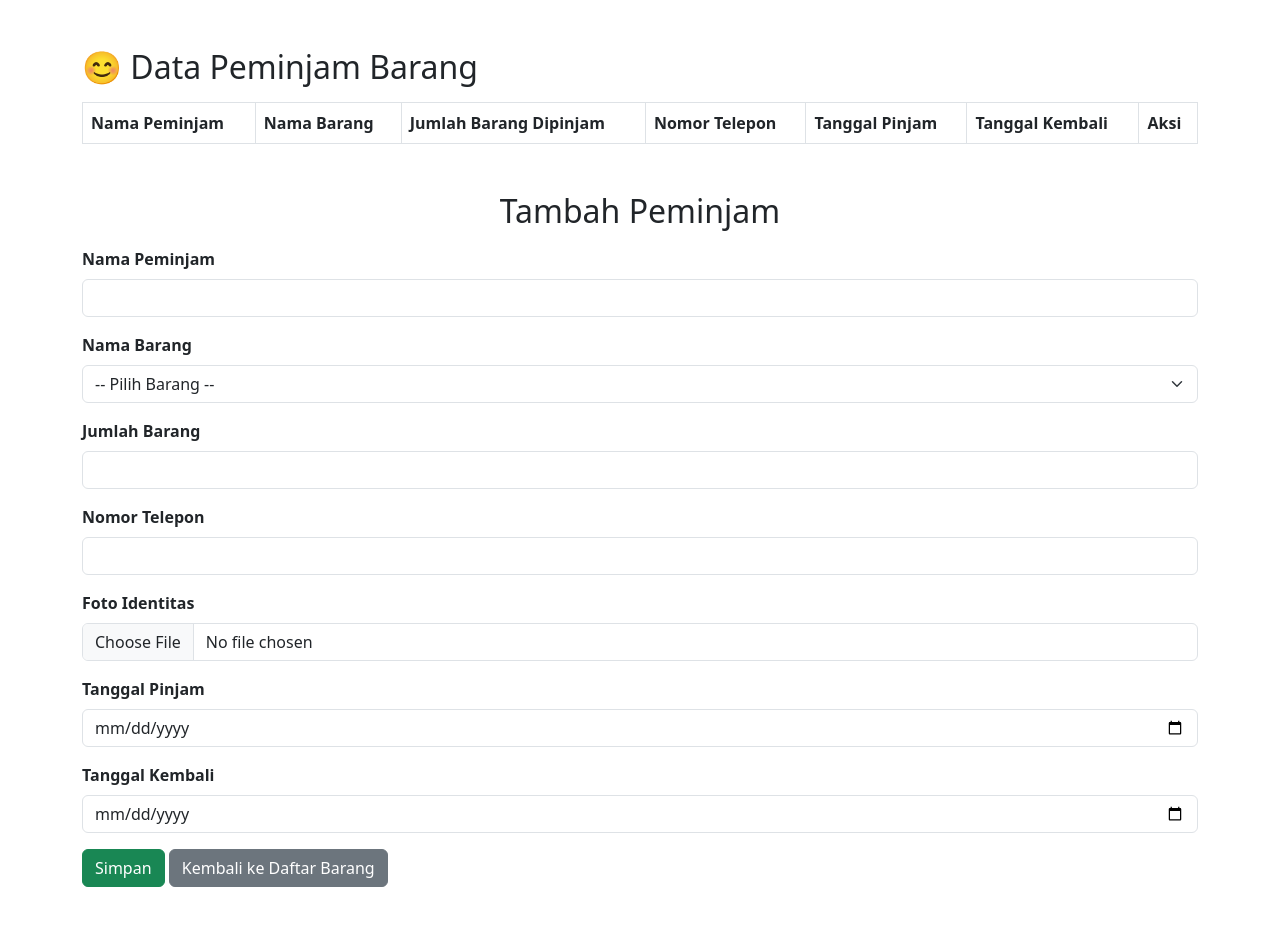
After one commit to kampusriset/22i_flask_inventory_umkm, a Flask app: page /peminjam in a window 1280 px wide. The commit adds this page. Run offline with Flask 3, Linux system fonts and the light colour scheme; data comes from the database, SQL or seed files in the repository; data that the repository does not hold is empty; some libraries are stand-ins or nearby versions.

Commit message:
Template Inheritance dan Data Peminjam
1. Merubah template menjadi lebih dinamis dengan metode templating
2. Menambahkan form input data peminjam, menampung di data base, dan menampilkannya

```diff
--- a/controllers.py
+++ b/controllers.py
@@ -1,5 +1,5 @@
 from flask import Blueprint, flash, render_template, request, redirect, session, url_for
-from models import Barang, Database, User
+from models import Barang, Database, User, Peminjam
 
 barang_controller = Blueprint('barang_controller', __name__)
 
@@ -119,3 +119,26 @@ def change_password():
             flash('Old password is incorrect', 'error')
 
     return render_template('change_password.html')
+
+@barang_controller.route('/peminjam', methods=['GET', 'POST'])
+def kelola_peminjam():
+    if request.method == 'POST':
+        nm_peminjam = request.form['nama_peminjam']
+        nm_brg = request.form['nama_barang_dipinjam']
+        jml_brg = request.form['jumlah_barang_dipinjam']
+        nmr_telp = request.form['nomor_telepon']
+        identitas = request.files['identitas'].filename
+        tgl_pinjam = request.form['tanggal_pinjam']
+        tgl_kembali = request.form['tanggal_kembali']
+        new_peminjam = Peminjam(nm_peminjam, nm_brg, jml_brg, nmr_telp, identitas, tgl_pinjam, tgl_kembali)
+        Peminjam.create_peminjam(new_peminjam)
+
+
+    barang_tersedia = Barang.get_barang_tersedia()
+    data_peminjam = Peminjam.get_all_peminjam()
+    return render_template('peminjam.html',barang_tersedia = barang_tersedia, list_peminjam = data_peminjam)
+
+@barang_controller.route('/selesai_pinjam/<string:id_peminjam>', methods=['POST'])
+def selesai_pinjam(id_peminjam):
+    Peminjam.selesai_pinjam(id_peminjam)
+    return redirect(url_for('barang_controller.peminjam'))
--- a/models.py
+++ b/models.py
@@ -5,6 +5,7 @@ class Database:
     def __init__(self):
         self.connection = MySQLdb.connect(
             host='localhost',
+            port=3308,
             user='root',
             password='',
             database='inventory_ukm'
@@ -14,6 +15,14 @@ class Database:
     def close(self):
         self.cursor.close()
         self.connection.close()
+
+    def fetch_as_dict(self, query):
+        self.cursor.execute(query)
+        rows = self.cursor.fetchall()
+        column_names = [desc[0] for desc in self.cursor.description]
+
+        result = [dict(zip(column_names, row)) for row in rows]
+        return result
 
 class Barang:
     def __init__(self, kode, nama, jumlah, kondisi, gambar, boleh_dipinjam, status="Tersedia"):
@@ -94,6 +103,14 @@ class Barang:
         db.close()
         return barangs
 
+    @staticmethod
+    def get_barang_tersedia():
+        db = Database()
+        query = "SELECT * FROM barang WHERE status = 'Tersedia' AND jumlah > 0"
+        data = db.fetch_as_dict(query)
+        db.close()
+        return data
+
 
 class User:
     """User model for managing user-related operations."""
@@ -142,3 +159,51 @@ class User:
         )
         db.connection.commit()
         db.close()
+
+class Peminjam:
+    def __init__(self, nm_peminjam, nm_brg, jml_brg, nmr_telp, identitas, tgl_pinjam, tgl_kembali):
+        self.nm_peminjam = nm_peminjam
+        self.nm_brg = nm_brg
+        self.jml_brg = jml_brg
+        self.nmr_telp = nmr_telp
+        self.identitas = identitas
+        self.tgl_pinjam = tgl_pinjam
+        self.tgl_kembali = tgl_kembali
+
+    @staticmethod
+    def get_all_peminjam():
+        db = Database()
+        list_peminjam = db.fetch_as_dict("SELECT * FROM peminjam")
+        db.close()
+        return list_peminjam
+
+    @staticmethod
+    def get_peminjam(id_peminjam):
+        db = Database()
+        db.cursor.execute("SELECT * FROM peminjam WHERE id_peminjam = %s", (id_peminjam))
+        peminjam = db.cursor.fetchone()
+        db.close()
+        return peminjam
+
+    @staticmethod
+    def create_peminjam(peminjam):
+        db = Database()
+        db.cursor.execute("INSERT INTO peminjam (nama_peminjam, nama_barang_dipinjam, jumlah_barang_dipinjam, nomor_telepon, identitas, tanggal_pinjam, tanggal_kembali) VALUES (%s, %s, %s, %s, %s, %s, %s)",
+                          (peminjam.nm_peminjam, peminjam.nm_brg, peminjam.jml_brg, peminjam.nmr_telp, peminjam.identitas, peminjam.tgl_pinjam, peminjam.tgl_kembali))
+        db.connection.commit()
+        db.close()
+
+    @staticmethod
+    def update_peminjam(id_peminjam, peminjam):
+        db = Database()
+        db.cursor.execute("UPDATE peminjam SET nama = %s, jumlah = %s, kondisi = %s, gambar = %s, boleh_dipinjam = %s, status = %s WHERE kode = %s",
+                          (peminjam.nama, peminjam.jumlah, peminjam.kondisi, peminjam.gambar, peminjam.boleh_dipinjam, peminjam.status, kode))
+        db.connection.commit()
+        db.close()
+
+    @staticmethod
+    def selesai_pinjam(id_peminjam):
+        db = Database()
+        db.cursor.execute("DELETE FROM barang WHERE kode = %s", (id_peminjam,))
+        db.connection.commit()
+        db.close()
--- /dev/null
+++ b/templates/base.html
@@ -0,0 +1,14 @@
+<!DOCTYPE html>
+<html lang="en">
+  <head>
+    <meta charset="UTF-8" />
+    <meta name="viewport" content="width=device-width, initial-scale=1.0" />
+    <title>{% block title %} {% endblock title %}</title>
+    <link href="https://cdn.jsdelivr.net/npm/bootstrap@5.3.0/dist/css/bootstrap.min.css" rel="stylesheet" />
+    <script src="https://cdn.jsdelivr.net/npm/bootstrap@5.3.0/dist/js/bootstrap.bundle.min.js"></script>
+    {% block head %} {% endblock head %}
+  </head>
+  <body>
+    {% block content %} {% endblock %}
+  </body>
+</html>
--- /dev/null
+++ b/templates/peminjam.html
@@ -0,0 +1,76 @@
+{% extends "base.html" %} {% block title %} Kelola Peminjam {% endblock title %} {% block content %}
+<div class="container mt-5">
+  <h2 class="mt-5">😊 Data Peminjam Barang</h2>
+  <table class="table table-bordered mt-3">
+    <thead>
+      <tr>
+        <th>Nama Peminjam</th>
+        <th>Nama Barang</th>
+        <th>Jumlah Barang Dipinjam</th>
+        <th>Nomor Telepon</th>
+        <th>Tanggal Pinjam</th>
+        <th>Tanggal Kembali</th>
+        <th>Aksi</th>
+      </tr>
+    </thead>
+    <tbody>
+      {% for peminjam in list_peminjam %}
+      <tr>
+        <td>{{ peminjam.nama_peminjam }}</td>
+        <td>{{ peminjam.nama_barang_dipinjam }}</td>
+        <td>{{ peminjam.jumlah_barang_dipinjam }}</td>
+        <td>{{ peminjam.nomor_telepon }}</td>
+        <td>{{ peminjam.tanggal_pinjam }}</td>
+        <td>{{ peminjam.tanggal_kembali }}</td>
+        <td>
+          <a href="" class="btn btn-secondary">Ubah</a>
+          <form action="{{ url_for('barang_controller.selesai_pinjam', id_peminjam=peminjam.id) }}" method="POST" style="display: inline">
+            <button type="submit" class="btn btn-danger btn-sm">✅ Selesai</button>
+          </form>
+        </td>
+      </tr>
+      {% endfor %}
+    </tbody>
+  </table>
+
+  <h2 class="mt-5 mb-3 text-center">Tambah Peminjam</h2>
+  <form action="{{ url_for('barang_controller.kelola_peminjam') }}" method="POST" class="mb-5" enctype="multipart/form-data">
+    <div class="mb-3">
+      <label for="nama_peminjam" class="form-label fw-bold">Nama Peminjam</label>
+      <input type="text" class="form-control" id="nama_peminjam" name="nama_peminjam" required />
+    </div>
+    <div class="mb-3">
+      <label for="nama_barang_dipinjam" class="form-label fw-bold">Nama Barang</label>
+      <select name="nama_barang_dipinjam" id="nama_barang_dipinjam" class="form-select">
+        <option value="" disabled selected>-- Pilih Barang --</option>
+        {% for barang in barang_tersedia %}
+        <option value="{{ barang.nama }}">{{ barang.nama }} (Tersisa: {{ barang.jumlah }})</option>
+        {% endfor %}
+      </select>
+    </div>
+    <div class="mb-3">
+      <label for="jumlah_barang_dipinjam" class="form-label fw-bold">Jumlah Barang</label>
+      <input type="text" class="form-control" id="jumlah_barang_dipinjam" name="jumlah_barang_dipinjam" required />
+    </div>
+    <div class="mb-3">
+      <label for="nomor_telepon" class="form-label fw-bold">Nomor Telepon</label>
+      <input type="number" class="form-control" id="nomor_telepon" name="nomor_telepon" required />
+    </div>
+    <div class="mb-3">
+      <label for="identitas" class="form-label fw-bold">Foto Identitas</label>
+      <input type="file" class="form-control" id="identitas" name="identitas" accept="image/*" required />
+    </div>
+    <div class="mb-3">
+      <label for="tanggal_pinjam" class="form-label fw-bold">Tanggal Pinjam</label>
+      <input type="date" class="form-control" id="tanggal_pinjam" name="tanggal_pinjam" required />
+    </div>
+    <div class="mb-3">
+      <label for="tanggal_kembali" class="form-label fw-bold">Tanggal Kembali</label>
+      <input type="date" class="form-control" id="tanggal_kembali" name="tanggal_kembali" required />
+    </div>
+    <button type="submit" class="btn btn-success">Simpan</button>
+    <a href="{{ url_for('barang_controller.dashboard') }}" class="btn btn-secondary">Kembali ke Daftar Barang</a>
+  </form>
+</div>
+
+{% endblock content %}
```
Also changed, not shown: templates/change_password.html (+4 -13 lines), templates/create.html (+9 -16 lines), templates/dashboard.html (+6 -19 lines), templates/index.html (+14 -24 lines), templates/landing-page.html (+34 -53 lines), templates/update.html (+4 -11 lines).
